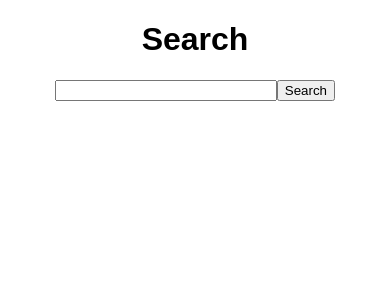
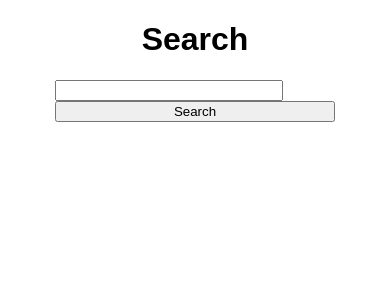
Before and after one commit to PJMantoss/autocomplete_search, a React (Create React App) app: page / in a window 390 px wide. Shown: the top 300 px of the page. Built offline with nearby package versions, Linux system fonts and the light colour scheme; the HTML template or start-up script is replaced by a standard one.

Commit message:
update App

```diff
--- a/src/App.css
+++ b/src/App.css
@@ -36,3 +36,9 @@ input {
 .searchInner {
   display: flex;
 }
+
+@media only screen and (max-width: 600px){
+  .searchInner {
+    flex-direction: column;
+  }
+}
```
